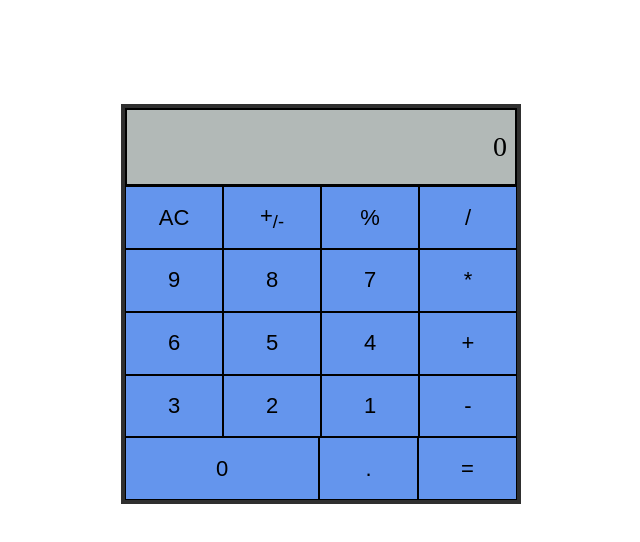
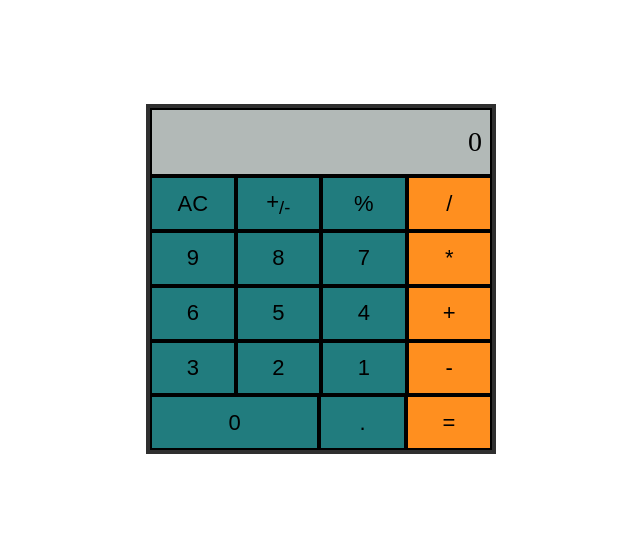
Before and after one commit to AGN907/calculator, a plain HTML site: page index.html in a window 1280 px wide. Shown: the whole page, without its empty margins (319-959 px from the left). Drawn offline with Linux system fonts and the light colour scheme.

Commit message:
Update colors

```diff
--- a/style.css
+++ b/style.css
@@ -5,12 +5,13 @@
 body{
     display: flex;
     justify-content: center;
+
 }
 
 .calculator{
     margin-top: 6rem;
-    width: 400px;
-    height: 400px;
+    width: 350px;
+    height: 350px;
 
     display: flex;
     flex-direction: column;
@@ -42,12 +43,21 @@ body{
 
 
 .calculator-main .fifth-row button:first-child{
-    flex: 2.12;
+    flex: 2.18;
+}
+.calculator-main div button:last-child{
+    background-color: #FF8F1F;
+}
+
+#clear,
+#numeric-type,
+#reminder{
+    background-color: dodgerblue;
 }
 
 .calc-item{
     flex: 1 0 0;
     font-size: 22px;
-    border: 1px black solid;
-    background-color:cornflowerblue;
+    border: 2px black solid;
+    background-color:#217C7E;
 }
```
